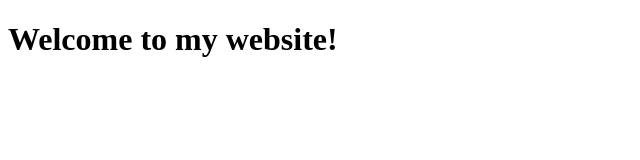
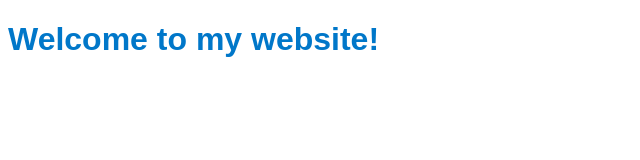
Before and after one commit to HanGyeongjun/WebPageTest, a plain HTML site: page index.html in a window 1280 px wide. Shown: the whole page, without its empty margins (0-640 px from the left). Drawn offline with Linux system fonts and the light colour scheme.

Commit message:
Add css file link

```diff
--- a/index.html
+++ b/index.html
@@ -1,6 +1,8 @@
 <!DOCTYPE html>
 <html>
   <head>
+    <meta charset="utf-8">
+    <link rel="stylesheet" href="/css/style.css">
     <title>My Website</title>
   </head>
   <body>
```
